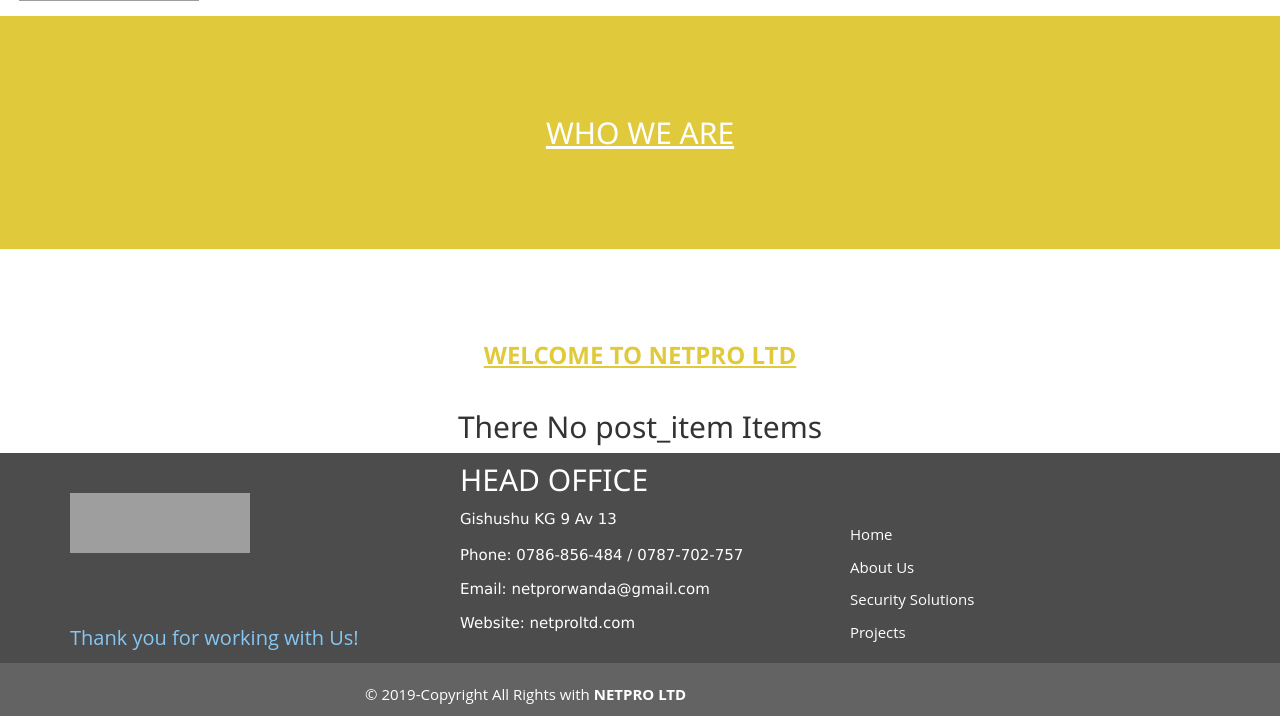
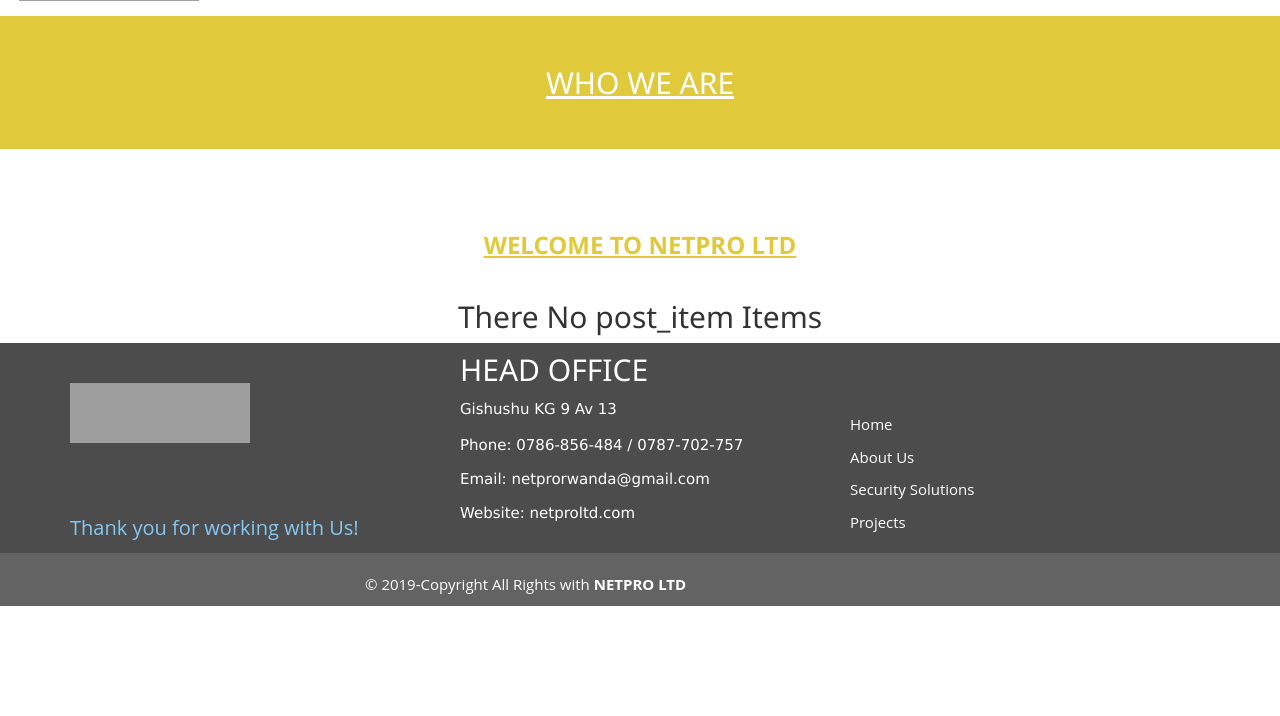
Before and after one commit to tinabayi/netpro, a Django app: a page that uses netpro4G/templates/all-netpro4G/background.html in a window 1280 px wide. Shown: the part 104-820 px from the top of the page. After the commit the page ends 710 px from the top, so only its background shows below. Run offline with Django 3.2, Linux system fonts and the light colour scheme; data that the repository does not hold is empty; some libraries are stand-ins or nearby versions; some web fonts are replaced; grey boxes are pictures that could not be loaded.

Commit message:
I add padding

```diff
--- a/netpro4G/templates/all-netpro4G/background.html
+++ b/netpro4G/templates/all-netpro4G/background.html
@@ -1,8 +1,8 @@
 {%extends 'all-netpro4G/base.html'%}
 {% block content %}
 {{ block.super}}
-<div style="background-color:#E0CA3C">
-<u style="color:white"><h3 style="padding:100px;text-align: center;font-size: 30px;color:white">WHO WE ARE</h3></u>
+<div style="background-color:#E0CA3C;padding: 40px">
+<u style="color:white"><h3 style="text-align: center;font-size: 30px;color:white">WHO WE ARE</h3></u>
 </div>
 <div class="container">
 <u style="color:#E0CA3C;padding: 10px"><h3 style="text-align: center;color:#E0CA3C;font-weight: bold;padding-top: 50px">WELCOME TO  NETPRO LTD </h3></u>
```
